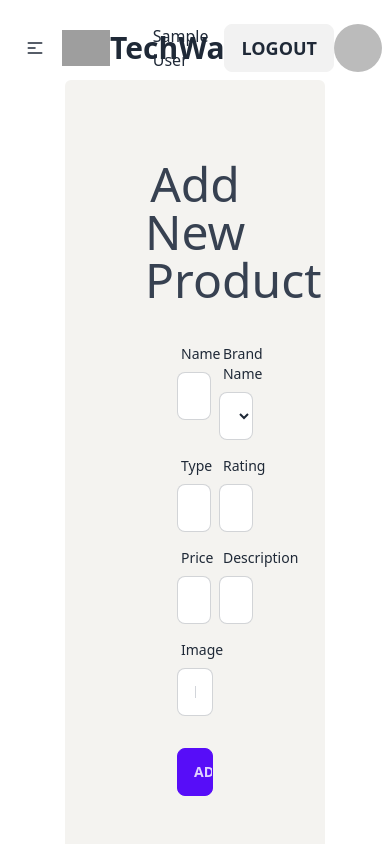
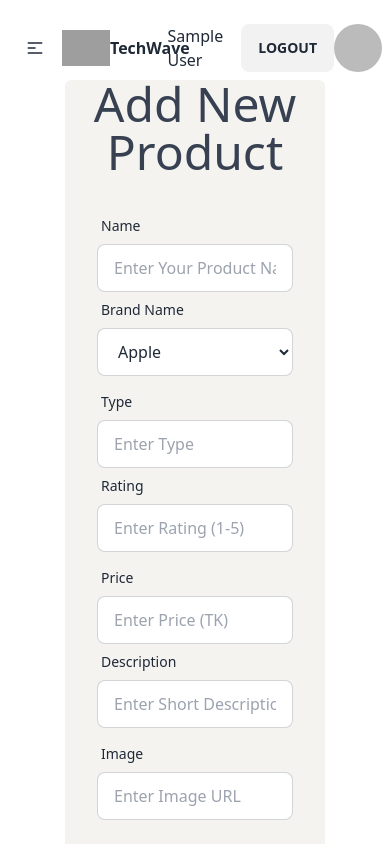
Before and after one commit to tarekibnkhayer/TechWave, a React (Vite) app: page /addProduct in a window 390 px wide. Shown: the top 844 px of the page. Built offline with nearby package versions, Linux system fonts and the light colour scheme; no server answers; sample sign-in values are in the browser's storage; grey boxes are pictures that could not be loaded.

Commit message:
now website is responsive for mobile view

```diff
--- a/src/components/forHomePage/Banner.jsx
+++ b/src/components/forHomePage/Banner.jsx
@@ -6,7 +6,7 @@ const Banner = () => {
             <img src="https://i.imgur.com/Yt25sSb.jpg" alt="banner image" className="w-full md:h-[700px] h-[600px]" />
             <div className="absolute top-36 md:-top-10 left-0 right-0 md:bottom-0 flex flex-col justify-center items-center space-y-4">
             <p className="text-white md:text-7xl text-2xl font-semibold md:font-bold">Riding the waves of innovation</p>
-            <p className="text-white text-lg font-semibold italic"> Explore the Latest in Tech and Electronics from Top Brands.
+            <p className="text-white md:text-lg md:font-semibold italic"> Explore the Latest in Tech and Electronics from Top Brands.
             <br />
             Unleash the Power of Cutting-Edge Gadgets and Gear.
             <br />
--- a/src/components/forHomePage/UserReview.jsx
+++ b/src/components/forHomePage/UserReview.jsx
@@ -31,8 +31,8 @@ const UserReview = () => {
             <p className="text-center text-3xl mt-10 mb-4 font-bold text-green-700">We Want to Hear from You</p>
             <hr />
          <form className="flex flex-col" onSubmit={handleUser} >
-         <input type="text" name="comment" id="" className="input input-bordered w-1/2 lg:ml-72 h-40 mt-10" placeholder="Leave us a comment"/>
-         <input type="submit" value="Submit" className="bg-green-950 w-32 mx-auto text-white px-4 py-2 rounded-lg text-xl hover:bg-green-400" />
+         <input type="text" name="comment" id="" className="input input-bordered w-full md:w-1/2 lg:ml-72 h-40 mt-10" placeholder="Leave us a comment"/>
+         <input type="submit" value="Submit" className="bg-green-950 md:w-32 w-24  md:mx-auto text-white px-4 py-2 rounded-lg text-xl hover:bg-green-400" />
          </form>
          <ToastContainer />
         </div>
--- a/src/components/shared/Navbar.jsx
+++ b/src/components/shared/Navbar.jsx
@@ -27,19 +27,19 @@ const Navbar = () => {
       </ul>
     </div>
     <img src="https://i.imgur.com/PkDLHQB.jpg" alt="website logo" className="lg:w-24 w-12" />
-    <a className=" normal-case text-3xl font-bold">TechWave</a>
+    <a className=" md:text-3xl font-bold">TechWave</a>
   </div>
   <div className="navbar-center hidden lg:flex">
     <ul className="menu menu-horizontal px-1">
      {navLinks}
     </ul>
   </div>
-  <div className="navbar-end">
+  <div className="md:navbar-end">
 
    {
     user? <>
     <p>{user.displayName}</p>
-    <button className="ml-4 text-lg btn" onClick={handleLogout}>Logout</button>
+    <button className="ml-4  md:text-lg btn" onClick={handleLogout}>Logout</button>
     <img src={user.photoURL} alt="" className="w-12 rounded-full" />
     </>
     :
--- a/src/pages/AddProduct.jsx
+++ b/src/pages/AddProduct.jsx
@@ -32,13 +32,13 @@ const AddProduct = () => {
     }
     return (
         <div>
-      <div className="bg-[#F4F3F0] rounded-md  p-20 w-2/3 mx-auto">
+      <div className="bg-[#F4F3F0] rounded-md  md:p-20 w-2/3 mx-auto">
         <h1 className="text-5xl  font-normal text-[#374151] text-center font-Rancho">
           Add New Product
         </h1>
         <form className="card-body" onSubmit={handleAddProduct}>
-          <div className="flex w-full gap-6">
-            <div className="w-1/2">
+          <div className="md:flex w-full gap-6">
+            <div className="md:w-1/2">
               <label className="label">
                 <span className="label-text">Name</span>
               </label>
@@ -50,7 +50,7 @@ const AddProduct = () => {
                 required
               />
             </div>
-            <div className="w-1/2">
+            <div className="md:w-1/2">
               <label className="label">
                 <span className="label-text">Brand Name</span>
               </label>
@@ -64,8 +64,8 @@ const AddProduct = () => {
       </select>
             </div>
           </div>
-          <div className="flex w-full gap-6">
-            <div className="w-1/2">
+          <div className="md:flex w-full gap-6">
+            <div className="md:w-1/2">
               <label className="label">
                 <span className="label-text">Type</span>
               </label>
@@ -77,7 +77,7 @@ const AddProduct = () => {
                 required
               />
             </div>
-            <div className="w-1/2">
+            <div className="md:w-1/2">
               <label className="label">
                 <span className="label-text">Rating</span>
               </label>
@@ -90,8 +90,8 @@ const AddProduct = () => {
               />
             </div>
           </div>
-          <div className="flex w-full gap-6">
-            <div className="w-1/2">
+          <div className="md:flex w-full gap-6">
+            <div className="md:w-1/2">
               <label className="label">
                 <span className="label-text">Price</span>
               </label>
@@ -103,7 +103,7 @@ const AddProduct = () => {
                 required
               />
             </div>
-            <div className="w-1/2">
+            <div className="md:w-1/2">
               <label className="label">
                 <span className="label-text">Description</span>
               </label>
@@ -116,7 +116,7 @@ const AddProduct = () => {
               />
             </div>
           </div>
-          <div className="w-full">
+          <div className="md:w-full">
             <label className="label">
               <span className="label-text">Image</span>
             </label>
--- a/src/pages/Home.jsx
+++ b/src/pages/Home.jsx
@@ -20,7 +20,7 @@ const Home = () => {
     return (
         <div>
             <Banner></Banner>
-           <div className="lg:max-w-6xl md:max-w-2xl max-w-xs mx-auto mt-20">
+           <div className="lg:max-w-6xl  md:max-w-2xl max-w-xs mx-auto mt-20">
            <div className="grid md:grid-cols-3 gap-24">
                 {
                     brands.map(brand => <BrandCard key={brand._id} brand={brand}></BrandCard>)
--- a/src/pages/ProductDetails.jsx
+++ b/src/pages/ProductDetails.jsx
@@ -32,17 +32,17 @@ const ProductDetails = () => {
         <div className=''><img src={image} alt="product image"  className='w-1/2 mx-auto'/>
         </div>
        <div className=' text-center space-y-6'>
-        <p className='text-7xl font-bold'><span className='text-blue-400'>Product : </span>  {name}</p>
+        <p className='md:text-7xl font-bold'><span className='text-blue-400'>Product : </span>  {name}</p>
        <div className='flex gap-4 justify-center'>
-       <p className='text-5xl font-medium text-slate-700'> Brand: {brand} ||</p>
-        <p className='text-5xl font-medium text-slate-700'>Category: {type}</p>
+       <p className='md:text-5xl font-medium text-slate-700'> Brand: {brand} ||</p>
+        <p className='md:text-5xl font-medium text-slate-700'>Category: {type}</p>
        </div>
-       <p className='text-6xl font-bold'>Price: {price} tk</p>
+       <p className='md:text-6xl font-bold'>Price: {price} tk</p>
         <Rating
        emptySymbol={<img src="https://i.imgur.com/obLLOhZ.png" className="icon w-10" />}
        fullSymbol={<img src="https://i.imgur.com/Yc4Lop6.jpg" className="icon w-10 " />}
         initialRating={parseInt(rating)} className='block' />
-        <p className="text-xl">Short Description: {description}</p>
+        <p className="md:text-xl">Short Description: {description}</p>
         <button onClick={() => handleAddToCart(_id)} className='bg-green-900 block mx-auto px-4 py-2 w-1/2 rounded-xl text-white hover:bg-green-400 text-2xl'>Add to Cart </button>
        </div>
        <ToastContainer />
--- a/src/pages/Update.jsx
+++ b/src/pages/Update.jsx
@@ -37,13 +37,13 @@ const Update = () => {
     }
     return (
         <div>
-        <div className="bg-[#F4F3F0] rounded-md  p-20 w-2/3 mx-auto">
+        <div className="bg-[#F4F3F0] rounded-md  md:p-20 w-2/3 mx-auto">
           <h1 className="text-5xl  font-normal text-[#374151] text-center font-Rancho">
             Update Product
           </h1>
           <form className="card-body" onSubmit={handleUpdateProduct}>
-            <div className="flex w-full gap-6">
-              <div className="w-1/2">
+            <div className="md:flex w-full gap-6">
+              <div className="md:w-1/2">
                 <label className="label">
                   <span className="label-text">Name</span>
                 </label>
@@ -56,7 +56,7 @@ const Update = () => {
                   required
                 />
               </div>
-              <div className="w-1/2">
+              <div className="md:w-1/2">
                 <label className="label">
                   <span className="label-text">Brand Name</span>
                 </label>
@@ -70,8 +70,8 @@ const Update = () => {
         </select>
               </div>
             </div>
-            <div className="flex w-full gap-6">
-              <div className="w-1/2">
+            <div className="md:flex w-full gap-6">
+              <div className="md:w-1/2">
                 <label className="label">
                   <span className="label-text">Type</span>
                 </label>
@@ -84,7 +84,7 @@ const Update = () => {
                   required
                 />
               </div>
-              <div className="w-1/2">
+              <div className="md:w-1/2">
                 <label className="label">
                   <span className="label-text">Rating</span>
                 </label>
@@ -98,8 +98,8 @@ const Update = () => {
                 />
               </div>
             </div>
-            <div className="flex w-full gap-6">
-              <div className="w-1/2">
+            <div className="md:flex w-full gap-6">
+              <div className="md:w-1/2">
                 <label className="label">
                   <span className="label-text">Price</span>
                 </label>
@@ -112,7 +112,7 @@ const Update = () => {
                   required
                 />
               </div>
-              <div className="w-1/2">
+              <div className="md:w-1/2">
                 <label className="label">
                   <span className="label-text">Description</span>
                 </label>
```
